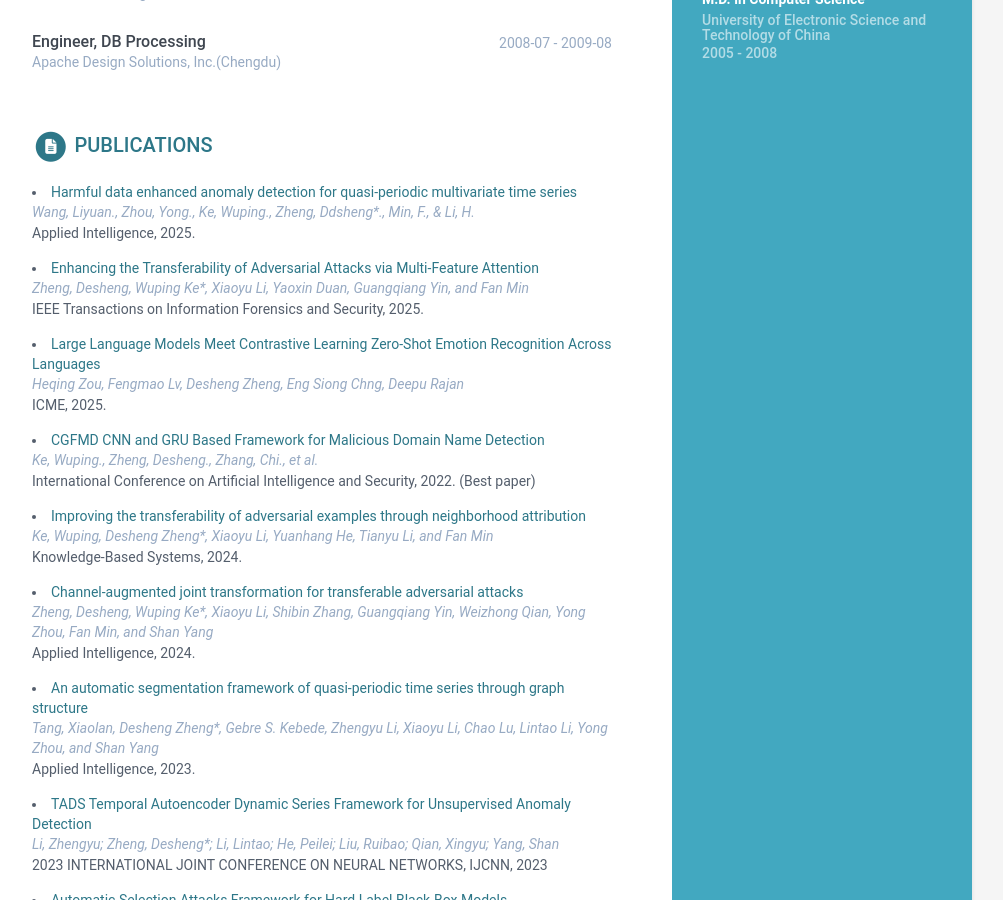
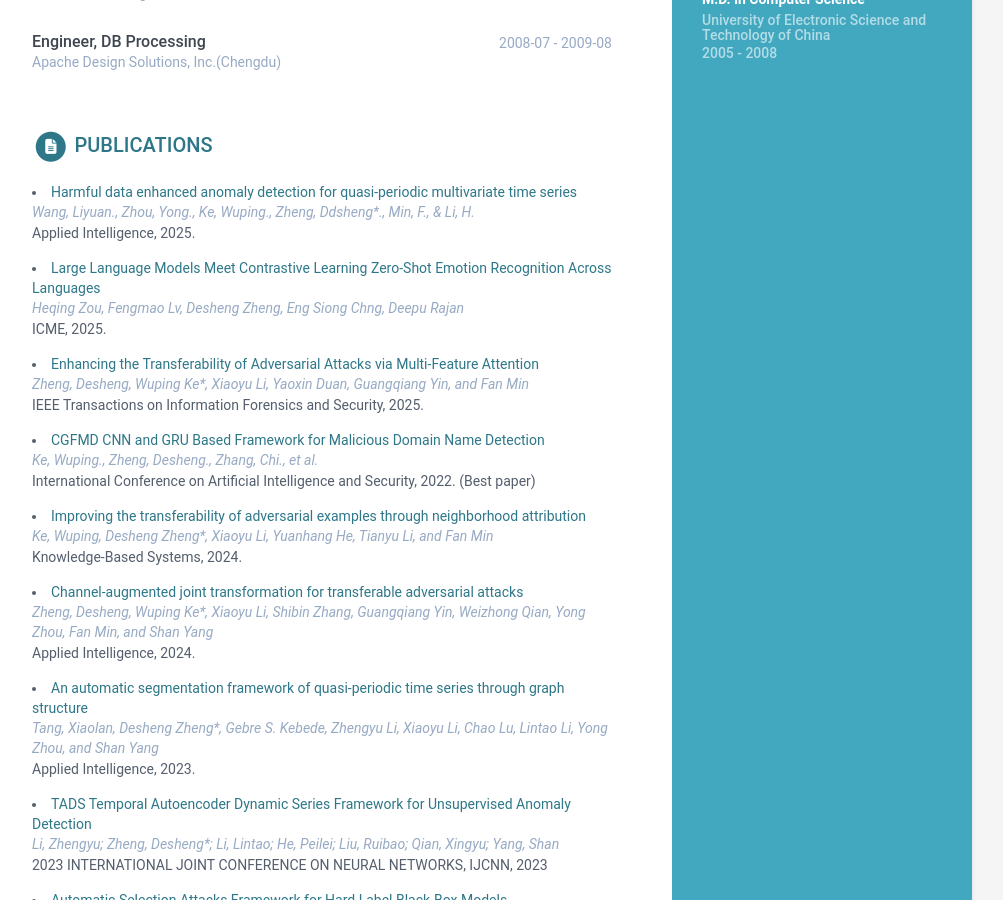
Before and after one commit to DeshengZheng/online-cv, a Jekyll site: the page built from index.html, in a window 1280 px wide and 900 px high, scrolled down 541 px. Shown: the whole window, without its empty margins (168-1171 px from the left). Built offline with Jekyll 4.4.1, drawn with Linux system fonts in a browser that asks for light colours; part of the change alters nothing that is shown.

```diff
--- a/_data/data.yml
+++ b/_data/data.yml
@@ -269,15 +269,16 @@ publications:
     authors: Wang, Liyuan., Zhou, Yong., Ke, Wuping., Zheng, Ddsheng*., Min, F., & Li, H.
     conference: Applied Intelligence, 2025.
 
+  - title: Large Language Models Meet Contrastive Learning Zero-Shot Emotion Recognition Across Languages
+    link: "#"
+    authors: Heqing Zou, Fengmao Lv, Desheng Zheng, Eng Siong Chng, Deepu Rajan
+    conference: ICME, 2025.
+
   - title: Enhancing the Transferability of Adversarial Attacks via Multi-Feature Attention
     link: "#"
     authors: Zheng, Desheng, Wuping Ke*, Xiaoyu Li, Yaoxin Duan, Guangqiang Yin, and Fan Min
     conference: IEEE Transactions on Information Forensics and Security, 2025.
 
-  - title: Large Language Models Meet Contrastive Learning Zero-Shot Emotion Recognition Across Languages
-    link: "#"
-    authors: Heqing Zou, Fengmao Lv, Desheng Zheng, Eng Siong Chng, Deepu Rajan
-    conference: ICME, 2025.
 
   - title: CGFMD CNN and GRU Based Framework for Malicious Domain Name Detection
     link: "#"
```
